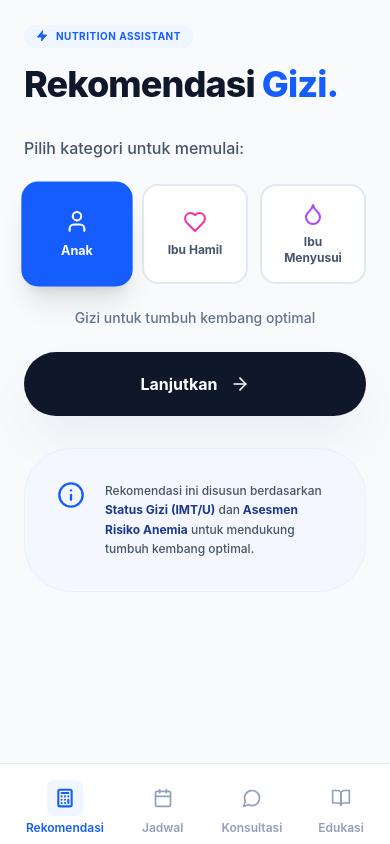
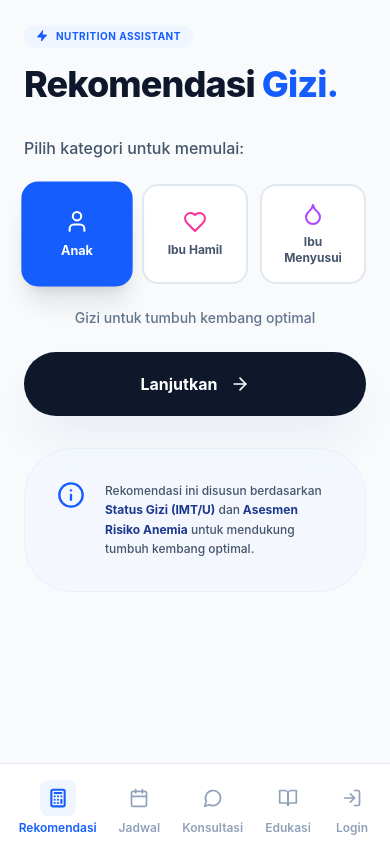
Before and after one commit to Zynnrosd/MBG-main, a React (Vite) app: page / in a window 390 px wide. Built offline with nearby package versions, Linux system fonts and the light colour scheme.

Commit message:
Add 'Login' item to MobileNavbar and adjust layout
Added a new 'Login' item to the MobileNavbar component and adjusted the minimum width for better layout on small screens.

```diff
--- a/src/components/navbar/MobileNavbar.jsx
+++ b/src/components/navbar/MobileNavbar.jsx
@@ -1,11 +1,12 @@
-import { Calculator, Calendar, MessageCircle, BookOpen } from 'lucide-react';
+import { Calculator, Calendar, MessageCircle, BookOpen, LogIn } from 'lucide-react';
 
 export default function MobileNavbar({ currentPage, onNavigate }) {
   const navItems = [
     { id: 'recommendation', label: 'Rekomendasi', icon: Calculator },
     { id: 'schedule', label: 'Jadwal', icon: Calendar },
     { id: 'consultation', label: 'Konsultasi', icon: MessageCircle },
-    { id: 'education', label: 'Edukasi', icon: BookOpen }
+    { id: 'education', label: 'Edukasi', icon: BookOpen },
+    { id: 'login', label: 'Login', icon: LogIn } // Item baru ditambahkan
   ];
 
   return (
@@ -19,7 +20,10 @@ export default function MobileNavbar({ currentPage, onNavigate }) {
             <button
               key={item.id}
               onClick={() => onNavigate(item.id)}
-              className={`flex flex-col items-center gap-1 py-2 px-3 rounded-xl transition-all duration-200 min-w-[70px] ${
+              /* Perubahan: min-w-[70px] diubah menjadi min-w-[60px]
+                 agar muat 5 item dengan proporsional di layar kecil
+              */
+              className={`flex flex-col items-center gap-1 py-2 px-3 rounded-xl transition-all duration-200 min-w-[60px] ${
                 isActive ? 'text-blue-600' : 'text-slate-400'
               }`}
             >
```
